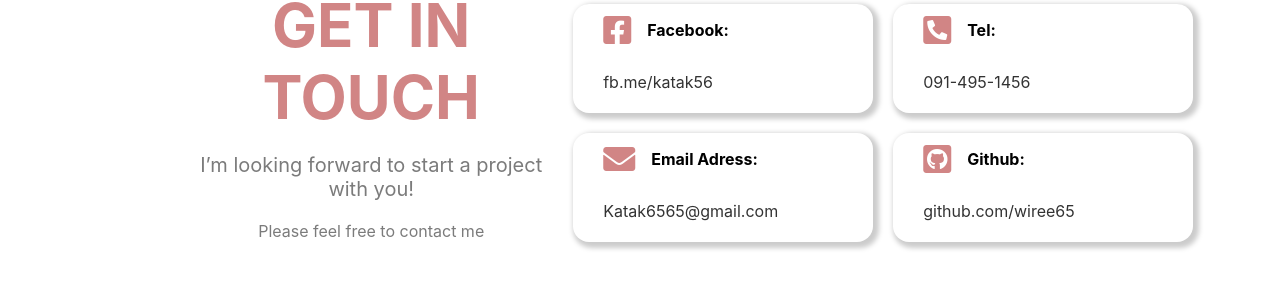
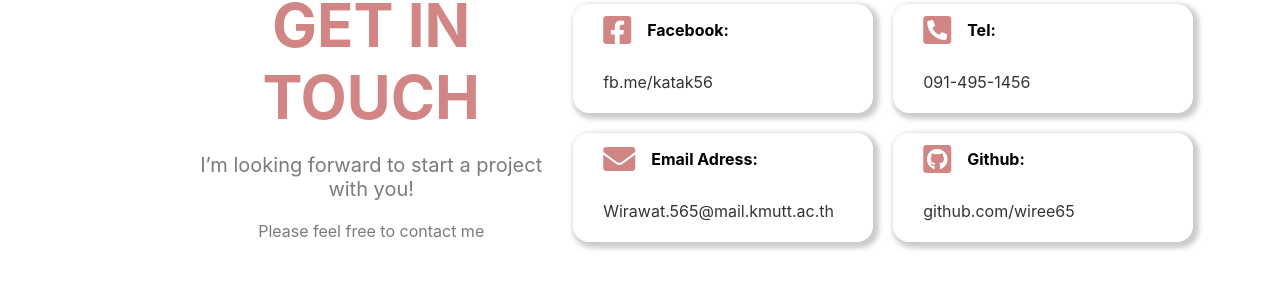
Before and after one commit to wiree65/Wiree-Porfolio, a Next.js app: page /contact in a window 1280 px wide. Shown: the part 249-551 px from the top of the page. Built offline with nearby package versions, Linux system fonts and the light colour scheme.

Commit message:
[UPDATE] link mail

```diff
--- a/pages/contact.js
+++ b/pages/contact.js
@@ -59,6 +59,7 @@ const General = (props) => {
               </div>
               <p style={{ color: "#333333" }}>091-495-1456</p>
             </div>
+            <a href="mailto: Wirawat.565@mail.kmutt.ac.th">
             <div className="card">
               <div
                 style={{
@@ -78,8 +79,9 @@ const General = (props) => {
                 ></i>
                 <p style={{ fontWeight: 700 }}> Email Adress:</p>
               </div>
-              <p style={{ color: "#333333" }}>Katak6565@gmail.com</p>
+              <p style={{ color: "#333333" }}> Wirawat.565@mail.kmutt.ac.th</p>
             </div>
+            </a>
             <a href="https://github.com/wiree65">
 
             <div className="card">
```
